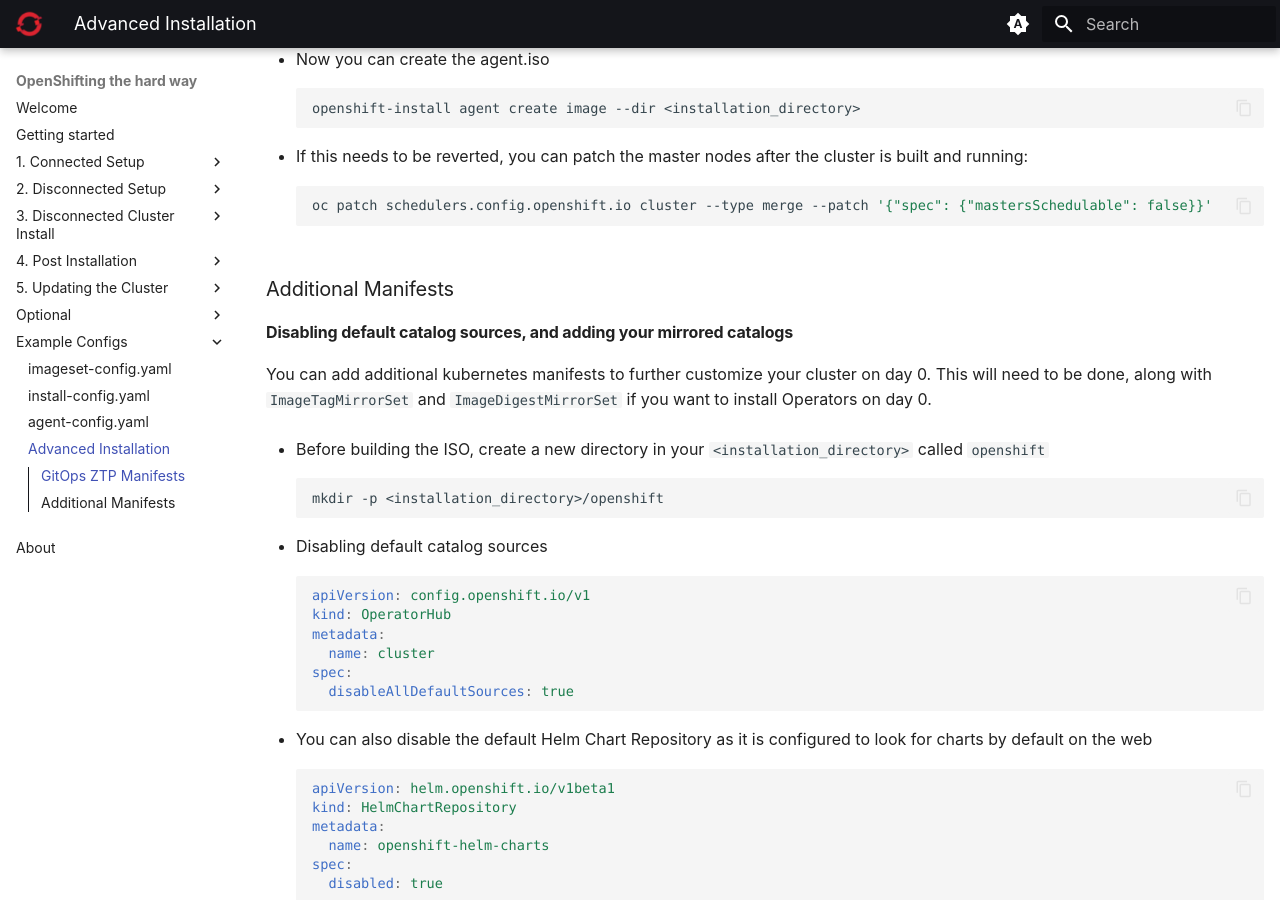
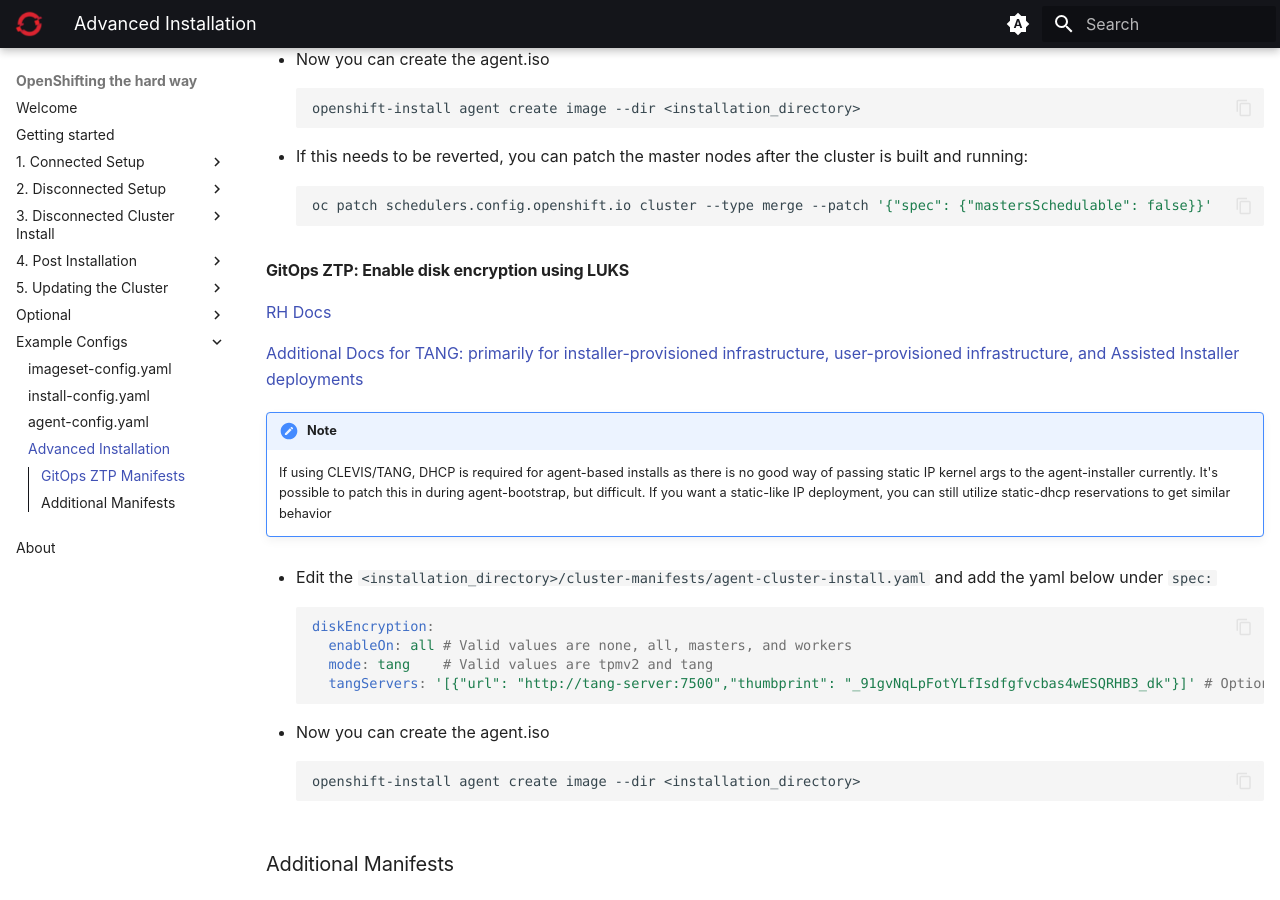
Before and after one commit to yojoshb/disco-docs, an MkDocs documentation site: the page built from docs/examples/advanced-installation.md, in a window 1280 px wide and 900 px high, scrolled down 894 px. Built offline with MkDocs 1.6.1 and Material for MkDocs 9.7.7, drawn with Linux system fonts in a browser that asks for light colours; plug-ins that fetch from the network failed and are left out.

Commit message:
add luks install docs

````diff
--- a/docs/examples/advanced-installation.md
+++ b/docs/examples/advanced-installation.md
@@ -36,6 +36,30 @@
 ```{ .bash }
 oc patch schedulers.config.openshift.io cluster --type merge --patch '{"spec": {"mastersSchedulable": false}}'
 ```
+
+#### GitOps ZTP: Enable disk encryption using LUKS
+
+[RH Docs](https://docs.redhat.com/en/documentation/openshift_container_platform/4.20/html/installing_an_on-premise_cluster_with_the_agent-based_installer/installing-with-agent-based-installer#installing-ocp-agent-encrypt_installing-with-agent-based-installer){:target="_blank"}
+
+[Additional Docs for TANG: primarily for installer-provisioned infrastructure, user-provisioned infrastructure, and Assisted Installer deployments](https://docs.redhat.com/en/documentation/openshift_container_platform/4.20/html-single/installation_configuration/index#installation-special-config-storage_installing-customizing){:target="_blank"}
+
+!!! note
+    If using CLEVIS/TANG, DHCP is required for agent-based installs as there is no good way of passing static IP kernel args to the agent-installer currently. It's possible to patch this in during agent-bootstrap, but difficult.
+    If you want a static-like IP deployment, you can still utilize static-dhcp reservations to get similar behavior
+
+- Edit the `<installation_directory>/cluster-manifests/agent-cluster-install.yaml` and add the yaml below under `spec:`
+```{ .yaml .copy }
+diskEncryption:
+  enableOn: all # Valid values are none, all, masters, and workers
+  mode: tang    # Valid values are tpmv2 and tang
+  tangServers: '[{"url": "http://tang-server:7500","thumbprint": "_91gvNqLpFotYLfIsdfgfvcbas4wESQRHB3_dk"}]' # Optional: only needed if using tang
+```
+
+- Now you can create the agent.iso
+```{ .bash }
+openshift-install agent create image --dir <installation_directory>
+```
+
 
 ### Additional Manifests
 
````
